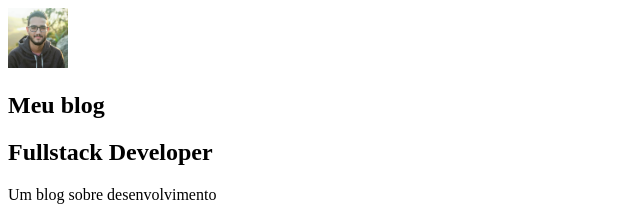
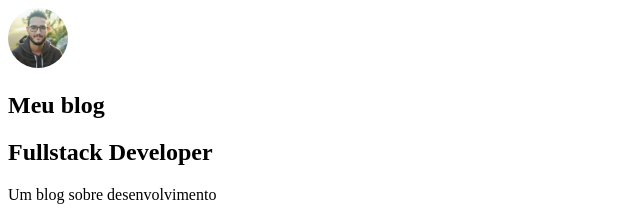
Before and after one commit to mateus4k/blog, a Gatsby site: page / in a window 1280 px wide. Shown: the top 222 px of the page, 0-640 px from the left. Built offline with nearby package versions, Linux system fonts and the light colour scheme; Gatsby itself is replaced by a stand-in of ours.

Commit message:
Styled Avatar Component

```diff
--- a/src/components/Avatar/index.js
+++ b/src/components/Avatar/index.js
@@ -1,6 +1,7 @@
 import React from "react"
 import { useStaticQuery, graphql } from "gatsby"
-import Image from "gatsby-image"
+
+import { Image } from "./styles"
 
 const Avatar = () => {
   const { avatar } = useStaticQuery(graphql`
--- /dev/null
+++ b/src/components/Avatar/styles.js
@@ -0,0 +1,9 @@
+import styled from "styled-components"
+import Img from "gatsby-image"
+
+export const Image = styled(Img)`
+  border-radius: 50%;
+  height: 3.75rem;
+  width: 3.75rem;
+  margin: auto;
+`
```
